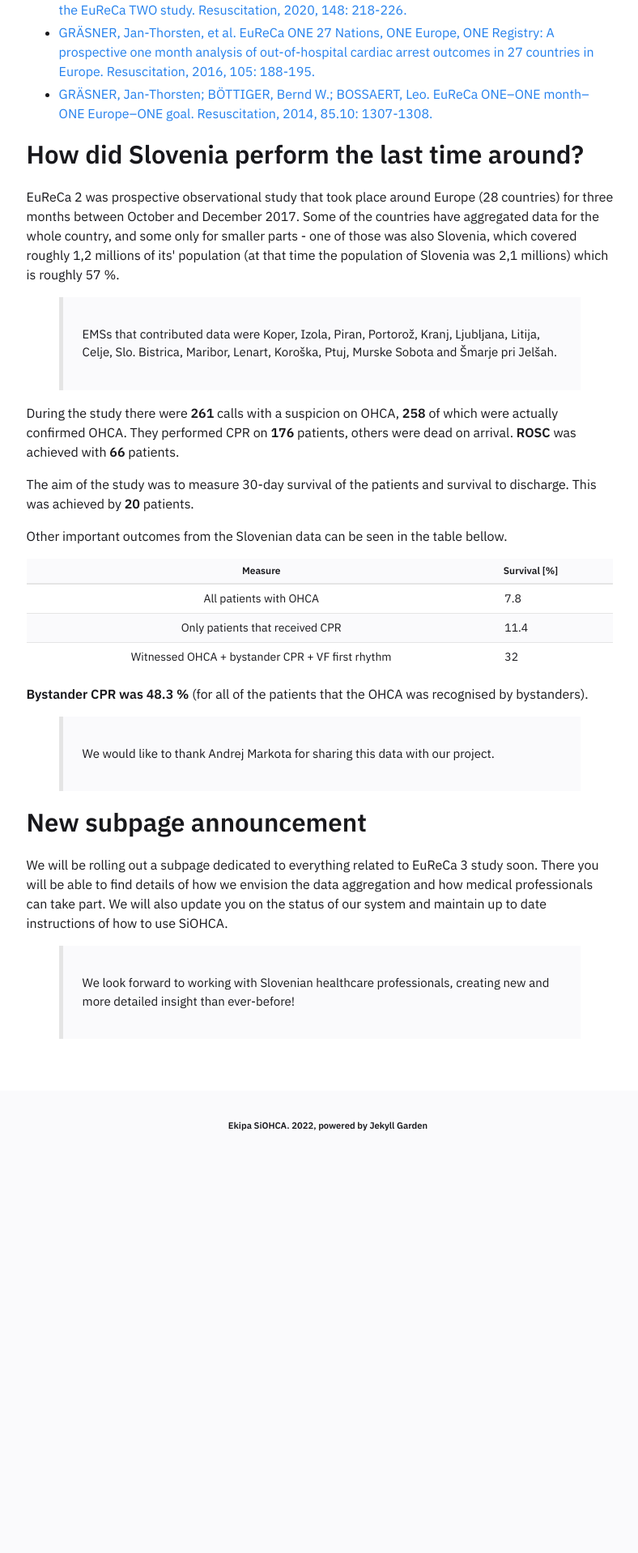
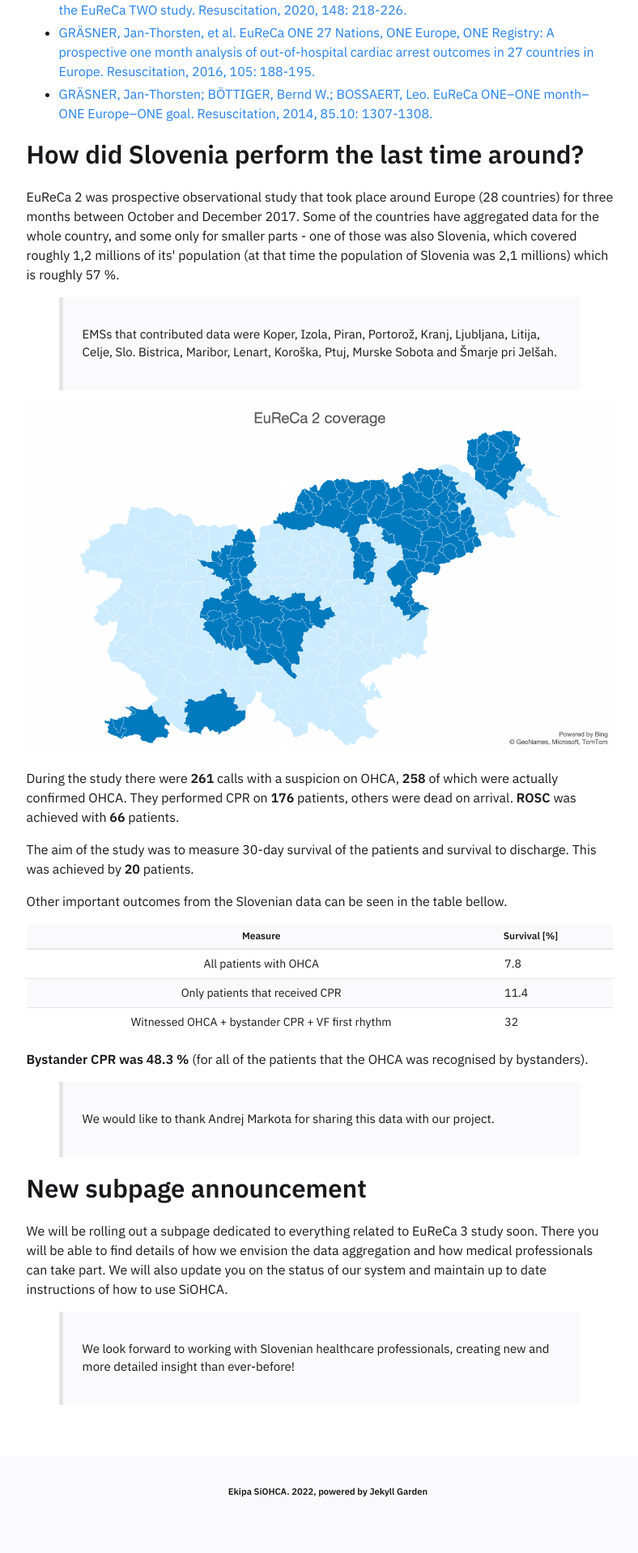
Before and after one commit to SterArcher/OHCA-registry-Slovenia, a Jekyll site: the page built from _posts/2022-06-10-EuReCa 3 and SiOHCA.md, in a window 1280 px wide. Shown: the part 796-2714 px from the top of the page at 81% size, without its empty margins (245-1033 px from the left). Built offline with Jekyll 4.4.1, drawn with Linux system fonts in a browser that asks for light colours; nearby versions of some CDN libraries; before the commit the page ends 2262 px from its top, so only the background shows below that.

Commit message:
Update 2022-06-10-EuReCa 3 and SiOHCA.md

```diff
--- a/_posts/2022-06-10-EuReCa 3 and SiOHCA.md
+++ b/_posts/2022-06-10-EuReCa 3 and SiOHCA.md
@@ -25,6 +25,8 @@ EuReCa 2 was prospective observational study that took place around Europe (28
 
 > EMSs that contributed data were Koper, Izola, Piran, Portorož, Kranj, Ljubljana, Litija, Celje, Slo. Bistrica, Maribor, Lenart, Koroška, Ptuj, Murske Sobota and Šmarje pri Jelšah.
 
+![EuReCa2 coverage in Slovenia](https://siohca.um.si/assets/img/eureca2_coverage.png)
+
 During the study there were **261** calls with a suspicion on OHCA, **258** of which were actually confirmed OHCA. They performed CPR on **176** patients, others were dead on arrival. **ROSC** was achieved with **66** patients.
 
 The aim of the study was to measure 30-day survival of the patients and survival to discharge. This was achieved by **20** patients.
```
